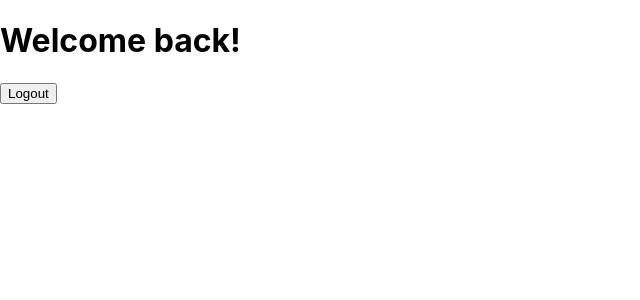
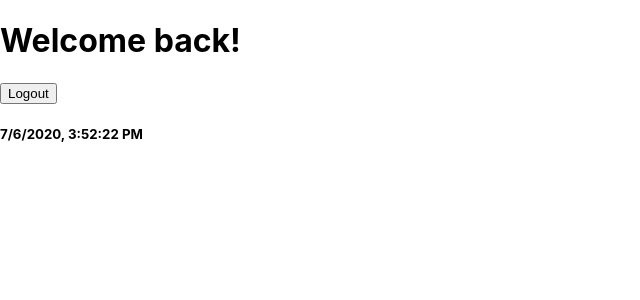
Before and after one commit to gusrl4025/my-app, a React (Create React App) app: page / in a window 1280 px wide. Both pictures are taken after a click on the button "Login". Shown: the top 300 px of the page, without its empty margins (0-640 px from the left). Built offline with nearby package versions, Linux system fonts and the light colour scheme.

Commit message:
login Button && 연산자 이용

```diff
--- a/src/Chapter07/LoginControl.js
+++ b/src/Chapter07/LoginControl.js
@@ -43,10 +43,19 @@ class LoginControl extends React.Component {
             button = <LoginButton onClick={this.handleLoginClick} />;
         }
 
+        let notiCount = 0;
+
         return (
             <div>
                 <Greeting isLoggedIn={isLoggedIn} />
                 {button}
+
+                {isLoggedIn &&
+                    <div>
+                        <h5>{new Date().toLocaleString()}</h5>
+                        {notiCount > 0 &&   // notiCount == 0 이므로 렌더링되지 않음
+                            <h5>{'New noti: ' + notiCount}</h5>}
+                    </div>}
             </div>
         );
     }
```
